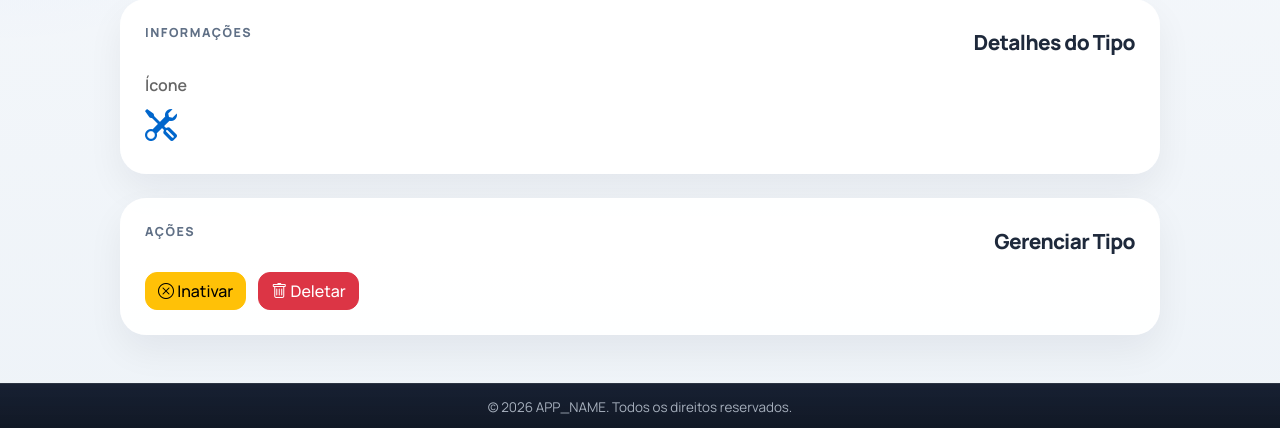
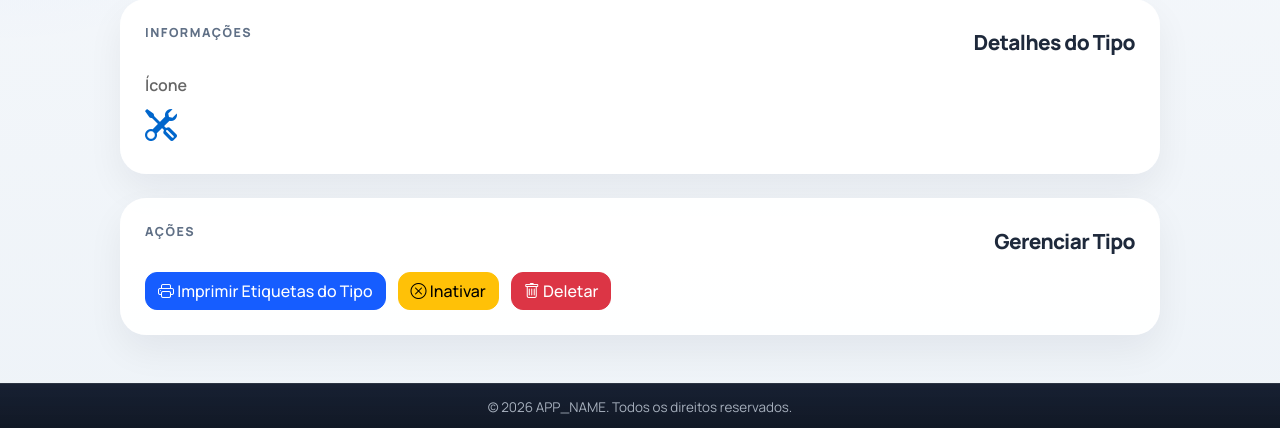
Before and after one commit to ViCor44/sistema-autoprotecao, a PHP site: template app/views/tipos_equipamentos/ver.php in a window 1280 px wide. Shown: the part 374-802 px from the top of the page. Run offline with PHP 8.4, Linux system fonts and the light colour scheme; the template is opened without the code that fills it, so the values that code supplies are empty; some libraries are stand-ins or nearby versions.

Commit message:
Adicionar botão de imprimir etiquetas no detalhe do tipo

```diff
--- a/app/views/tipos_equipamentos/ver.php
+++ b/app/views/tipos_equipamentos/ver.php
@@ -103,6 +103,14 @@ $totalEquipamentos = (int)($totalEquipamentos ?? 0);
         </div>
 
         <div style="display: flex; gap: 12px; flex-wrap: wrap;">
+            <a href="index.php?controler=equipamento&acao=etiquetas&tipo=<?php echo (int)$tipo['id']; ?>"
+               class="btn btn-primary"
+               target="_blank"
+               rel="noopener">
+                <i class="bi bi-printer"></i>
+                Imprimir Etiquetas do Tipo
+            </a>
+
             <a href="index.php?controler=tipo_equipamento&acao=toggleAtivo&id=<?php echo (int)$tipo['id']; ?>"
                class="btn <?php echo $ativo ? 'btn-warning' : 'btn-success'; ?>"
                onclick="return confirm('Tem a certeza que deseja <?php echo $ativo ? 'inativar' : 'ativar'; ?> este tipo?');">
```
